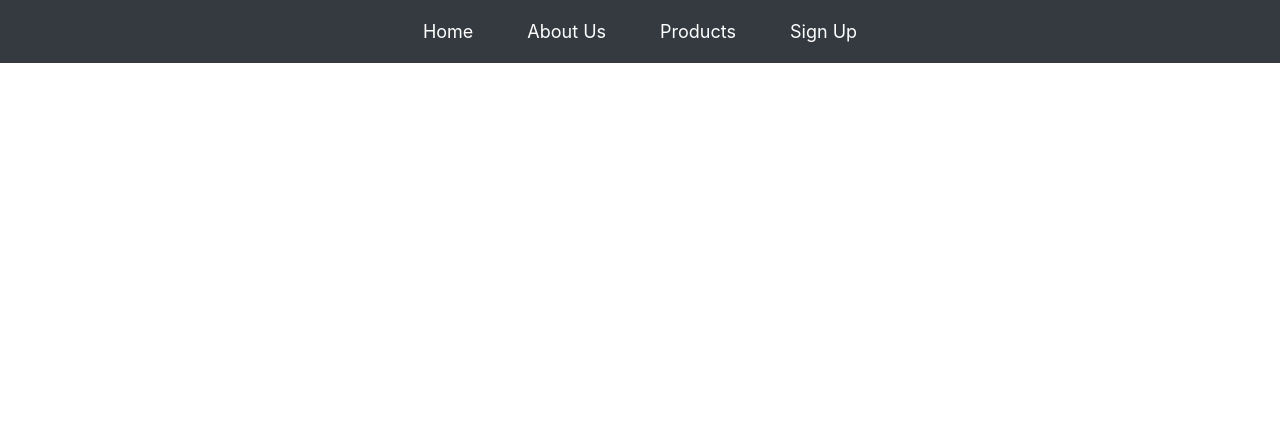
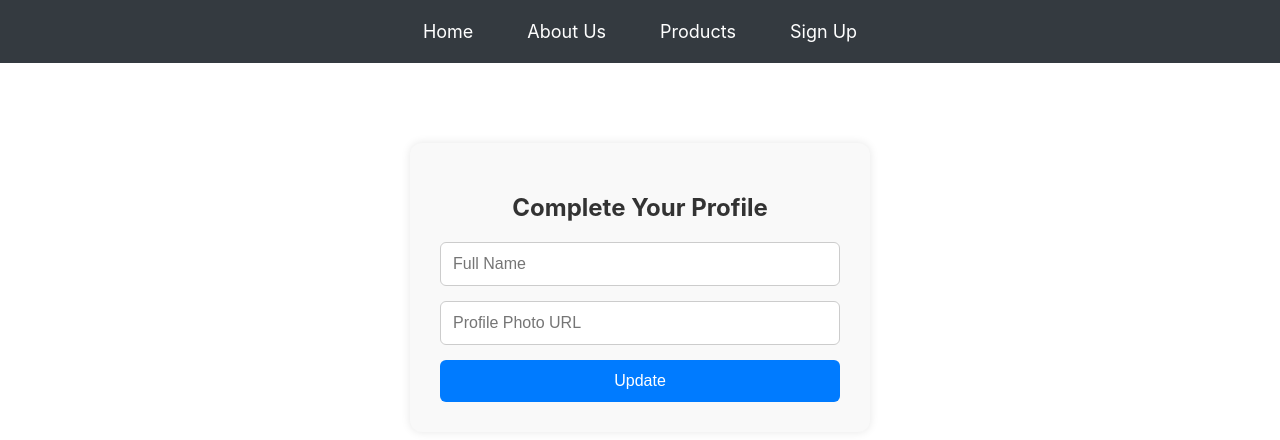
Before and after one commit to Souvik-1705/Expense-tracker-Sharpener-, a React (Create React App) app: page /complete-profile in a window 1280 px wide. Shown: the top 440 px of the page. Built offline with nearby package versions, Linux system fonts and the light colour scheme.

Commit message:
Added complete profile part

```diff
--- a/src/App.js
+++ b/src/App.js
@@ -7,6 +7,8 @@ import Navbar from './components/Navbar';
 import SignUp from './pages/SignUp';
 import Login from './pages/Login';
 import Welcome from './pages/Welcome';
+import CompleteProfile from "./pages/CompleteProfile";
+
 
 function App() {
   return (
@@ -19,6 +21,8 @@ function App() {
       <Route path='/signUp' element={<SignUp/>}/>
       <Route path='/login' element={<Login/>}/>
       <Route path='/welcome' element={<Welcome/>}/>
+      <Route path="/welcome" element={<Welcome />} />
+      <Route path="/complete-profile" element={<CompleteProfile />} />
      </Routes>
     </div>
   );
--- /dev/null
+++ b/src/pages/CompleteProfile.js
@@ -0,0 +1,58 @@
+import React from 'react';
+import { useState } from 'react';
+import { updateProfile } from "firebase/auth";
+import { auth } from '../Firebase';
+import "../styles/CompleteProfile.css";
+
+function CompleteProfile() {
+  const [name, setName] = useState("");
+  const [photoUrl, setPhotoUrl] = useState("");
+  const [error, setError] = useState("");
+  const [success, setSuccess] = useState("");
+
+
+  const handleUpdate = async (e) => {
+    e.preventDefault();
+    setError("");
+    setSuccess("");
+
+    if (!name || !photoUrl) {
+      setError("All fields are required.");
+      return;
+    }
+
+    try {
+      await updateProfile(auth.currentUser, {
+        displayName: name,
+        photoURL: photoUrl,
+      });
+      setSuccess("Profile updated successfully.");
+    } catch (err) {
+      setError("Failed to update profile: " + err.message);
+    }
+  };
+
+  return (
+    <div className='profile-form-container'>
+        <h2>Complete Your Profile</h2>
+        <form onSubmit={handleUpdate}>
+            <input
+          type="text"
+          placeholder="Full Name"
+          value={name}
+          onChange={(e) => setName(e.target.value)}/>
+          <input
+          type="text"
+          placeholder="Profile Photo URL"
+          value={photoUrl}
+          onChange={(e) => setPhotoUrl(e.target.value)}
+        />
+           <button type="submit">Update</button>
+        </form>
+          {error && <p className="error-msg">{error}</p>}
+      {success && <p className="success-msg">{success}</p>}
+    </div>
+  )
+}
+
+export default CompleteProfile;
--- a/src/pages/Welcome.js
+++ b/src/pages/Welcome.js
@@ -1,9 +1,16 @@
+import { useNavigate } from "react-router-dom";
 import "../styles/Welcome.css";
 
 function Welcome() {
+  const navigate=useNavigate();
+  const handleCompleteProfile=()=>{
+      navigate("/complete-profile");
+  }
   return (
     <div className="welcome">
       <h1>Welcome to Expense Tracker</h1>
+      <p>Your profile is incomplete</p>
+      <button onClick={handleCompleteProfile}>Complete Profile</button>
     </div>
   )
 }
--- /dev/null
+++ b/src/styles/CompleteProfile.css
@@ -0,0 +1,54 @@
+.profile-form-container {
+  width: 400px;
+  margin: 80px auto;
+  padding: 30px;
+  background-color: #f9f9f9;
+  border-radius: 12px;
+  box-shadow: 0 0 10px rgba(0, 0, 0, 0.1);
+  text-align: center;
+}
+
+.profile-form-container h2 {
+  margin-bottom: 20px;
+  color: #333;
+}
+
+.profile-form-container form {
+  display: flex;
+  flex-direction: column;
+  gap: 15px;
+}
+
+.profile-form-container input {
+  padding: 12px;
+  border: 1px solid #ccc;
+  border-radius: 6px;
+  font-size: 16px;
+}
+
+.profile-form-container button {
+  padding: 12px;
+  background-color: #007bff;
+  color: white;
+  border: none;
+  border-radius: 6px;
+  font-size: 16px;
+  cursor: pointer;
+  transition: background-color 0.3s ease;
+}
+
+.profile-form-container button:hover {
+  background-color: #0056b3;
+}
+
+.error-msg {
+  color: #d9534f;
+  margin-top: 10px;
+  font-weight: bold;
+}
+
+.success-msg {
+  color: #28a745;
+  margin-top: 10px;
+  font-weight: bold;
+}
```
